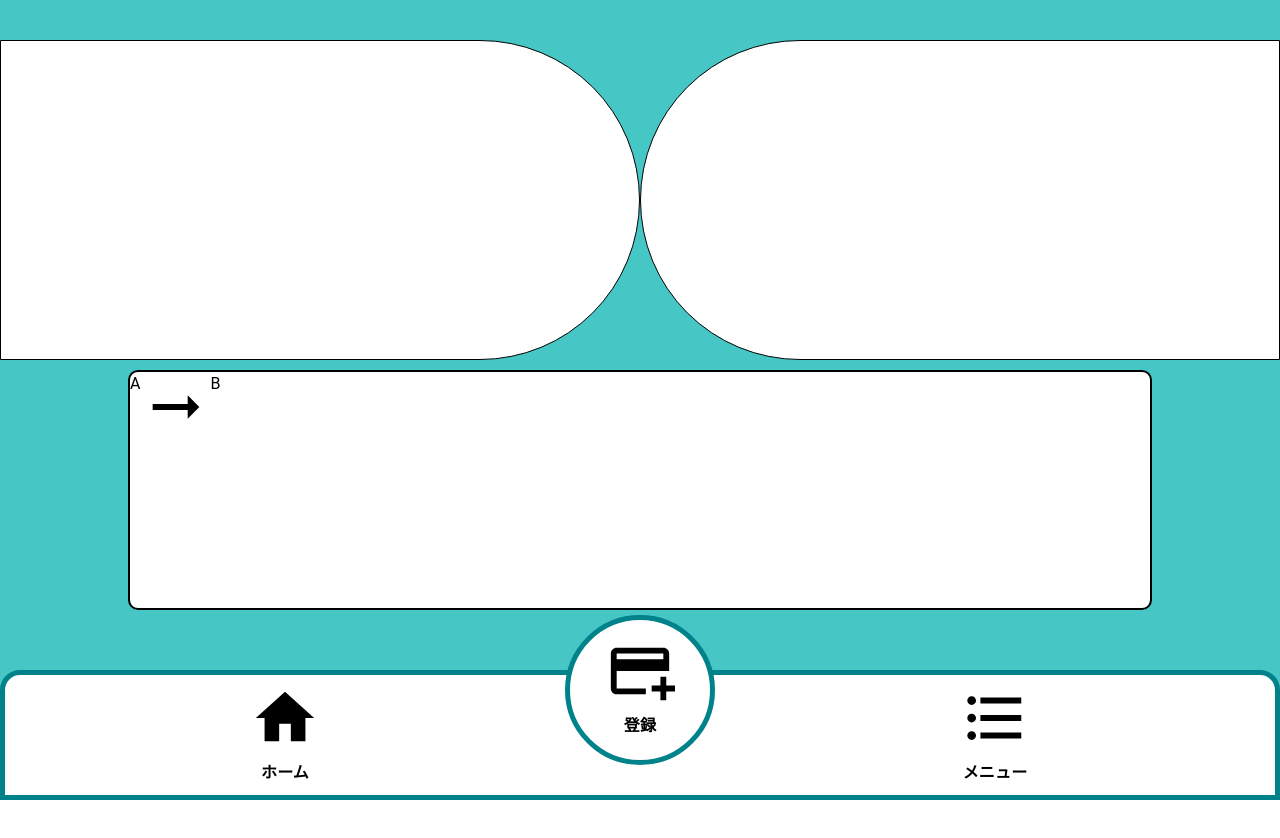
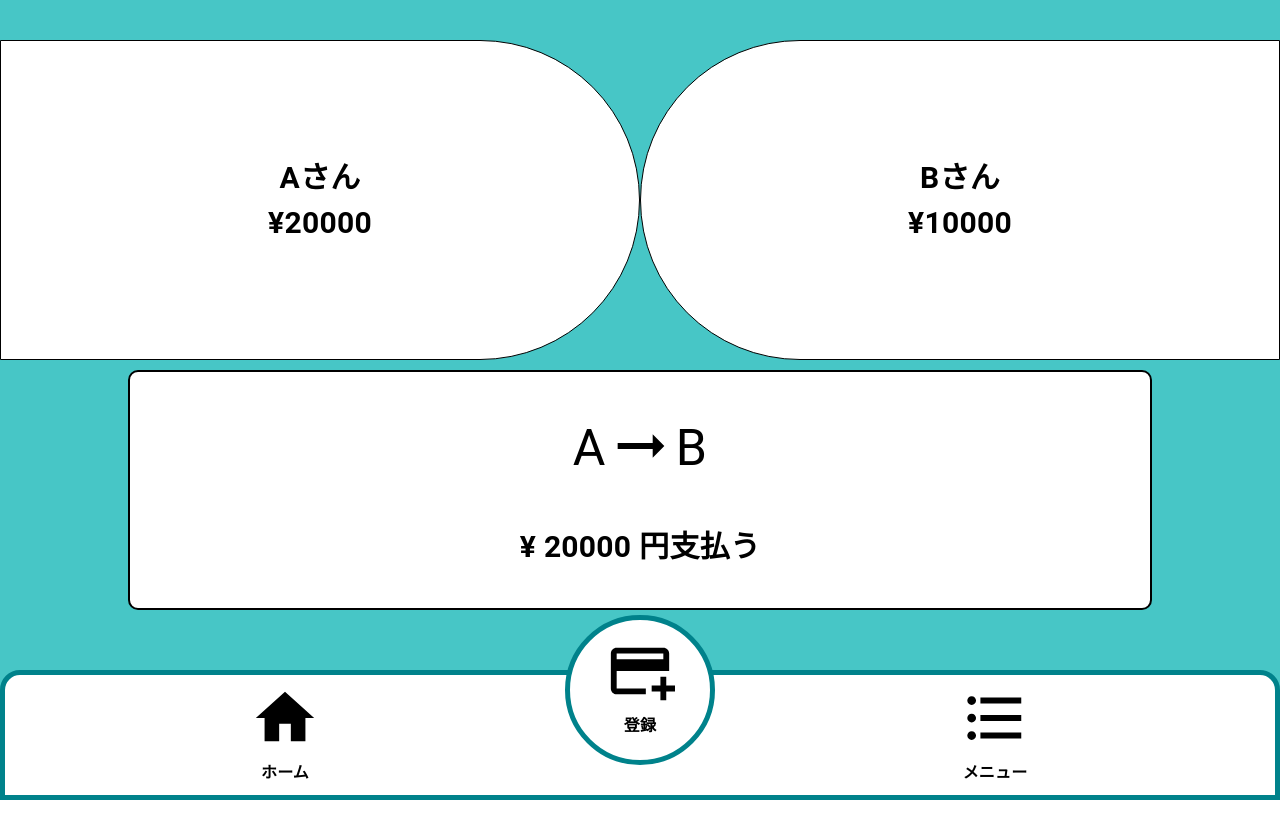
Before and after one commit to kinakomoch7/duplo, a React (Vite) app: page / in a window 1280 px wide. Built offline with nearby package versions, Linux system fonts and the light colour scheme.

Commit message:
[add]Top画面の実装

```diff
--- a/src/Pages/Home/DifferencePay.tsx/DifferencePay.tsx
+++ b/src/Pages/Home/DifferencePay.tsx/DifferencePay.tsx
@@ -4,12 +4,20 @@ import { BLACK, WHITE } from "../../../common/style"
 import ArrowRightAltIcon from '@mui/icons-material/ArrowRightAlt';
 
 export const DifferencePay = () => {
+
+  const money = 20000;
+
   return (
     <NBox style={{ width:'80%', height:'30vh', margin:'auto', border: `solid 2px ${BLACK}`, borderRadius:10, backgroundColor: WHITE }} >
-      <div style={{ display:"flex", flexDirection:'row' }} >
-        <NTypo >A</NTypo>
-        <ArrowRightAltIcon sx={{ width:70, height:70, color:BLACK }} />
-        <NTypo >B</NTypo>
+      <div style={{ height:'100%', justifyContent:'space-evenly', display:"flex", flexDirection: 'column' }}>
+        <div style={{ display:"flex", flexDirection:'row', justifyContent:"center" }} >
+          <NTypo style={{ color:BLACK, fontSize:50, textAlign:"center"  }} >A</NTypo>
+          <ArrowRightAltIcon sx={{ width:70, height:70, color:BLACK }} />
+          <NTypo style={{ color:BLACK, fontSize:50, textAlign:"center" }} >B</NTypo>
+        </div>
+        <div style={{  }}>
+          <NTypo style={{ color:BLACK, textAlign:"center", fontSize:30, fontWeight:"bold" }}>¥ {money} 円支払う</NTypo>
+        </div>
       </div>
     </NBox>
   )
--- a/src/Pages/Home/EachPay/EachPay.tsx
+++ b/src/Pages/Home/EachPay/EachPay.tsx
@@ -1,10 +1,11 @@
+import { TEST_DATA } from "../../../constants/testData"
 import { EllipseContent } from "./EllipseContent"
 
 export const EachPay = () => {
   return (
     <div style={{ display:'flex', flexDirection:'row' }}>
-      <EllipseContent style={{ borderRadius:'0 170px 170px 0' }} />
-      <EllipseContent style={{ borderRadius:'170px 0 0 170px' }} />
+      <EllipseContent style={{ borderRadius:'0 170px 170px 0' }} name={TEST_DATA.ownName} money={TEST_DATA.ownTotal}/>
+      <EllipseContent style={{ borderRadius:'170px 0 0 170px' }} name={TEST_DATA.partnerName} money={TEST_DATA.partnerTotal}/>
     </div>
 
   )
--- a/src/Pages/Home/EachPay/EllipseContent.tsx
+++ b/src/Pages/Home/EachPay/EllipseContent.tsx
@@ -1,12 +1,24 @@
 import { NBox } from "../../../common/NBox"
+import { NTypo } from "../../../common/NTypo";
 import { BLACK, WHITE } from "../../../common/style"
 
 type Props = {
   style: React.CSSProperties;
+  name: string;
+  money: number;
 }
 
 export const EllipseContent = (props:Props) => {
+
+  const { style, name, money } = props;
+
   return (
-    <NBox style={{ width:'50%', height:'40vh', border:`solid 1px ${BLACK}`, backgroundColor:WHITE, ...props.style}}></NBox>
+    <NBox
+      style={{ width:'50%', height:'40vh', border:`solid 1px ${BLACK}`, backgroundColor:WHITE, ...style}}>
+      <div style={{ display: "flex", flexDirection: 'column', height:'100%', justifyContent:'center' }}>
+        <NTypo style={{ color:BLACK, textAlign:'center', fontSize:30, fontWeight:'bold' }} >{name}さん</NTypo>
+        <NTypo style={{ color:BLACK, textAlign:'center', fontSize:30, fontWeight:'bold' }}>¥{money}</NTypo>
+      </div>
+    </NBox>
   )
 }
--- a/src/Pages/Home/HomePage/Home.tsx
+++ b/src/Pages/Home/HomePage/Home.tsx
@@ -4,6 +4,7 @@ import { styles } from "./style";
 
 
 export const Home = () => {
+
   return (
     <div css={styles.container}>
       <EachPay />
--- /dev/null
+++ b/src/constants/testData.ts
@@ -0,0 +1,13 @@
+export type TEST = {
+  ownName: string;
+  partnerName: string,
+  ownTotal: number,
+  partnerTotal: number
+}
+
+export const TEST_DATA:TEST = {
+  ownName: 'A',
+  partnerName: 'B',
+  ownTotal: 20000,
+  partnerTotal: 10000
+}
```
